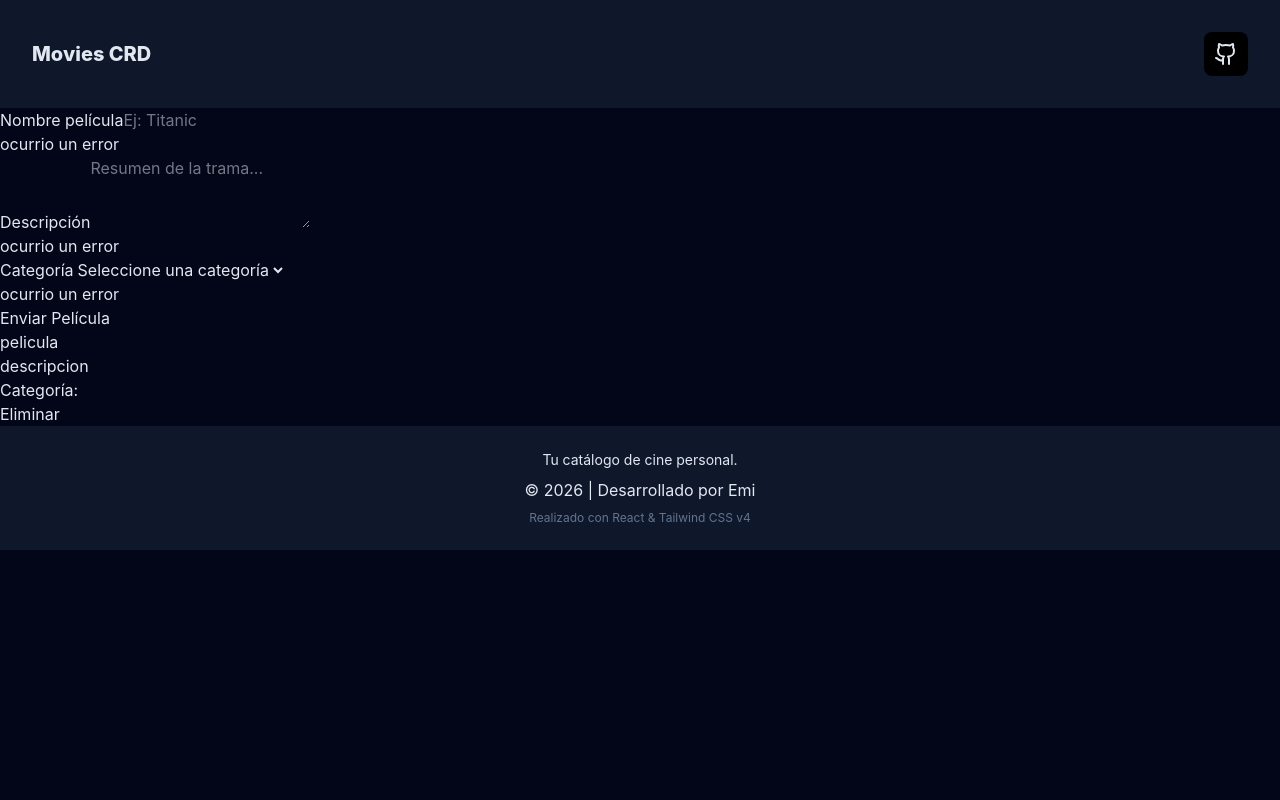
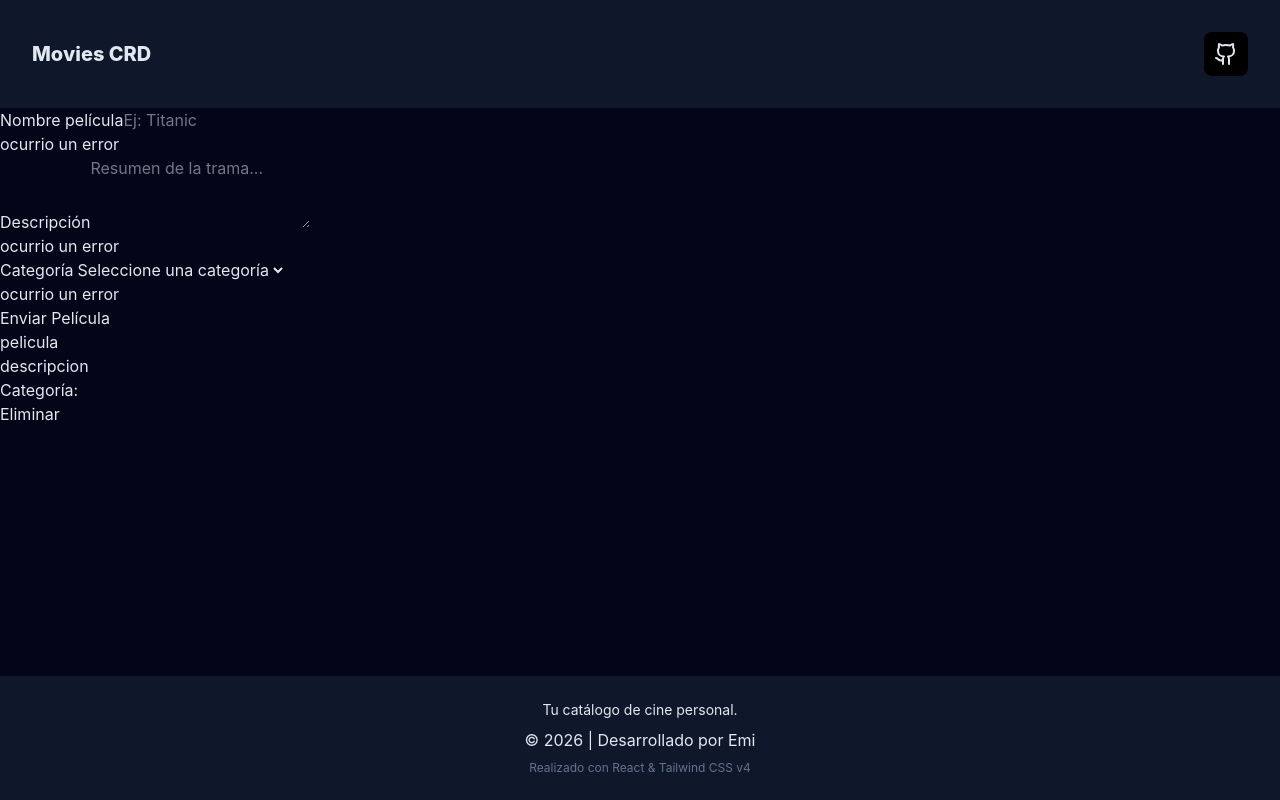
Before and after one commit to rollingcodeschool/peliculas-c22, a React (Vite) app: page / in a window 1280 px wide. Built offline with nearby package versions, Linux system fonts and the light colour scheme.

Commit message:
bajamos el footer

```diff
--- a/index.html
+++ b/index.html
@@ -7,7 +7,7 @@
     <title>13-movies</title>
   </head>
   <body class="bg-slate-950 text-slate-200">
-    <div id="root"></div>
+    <div id="root" class="flex flex-col min-h-screen"></div>
     <script type="module" src="/src/main.jsx"></script>
   </body>
 </html>
--- a/src/App.jsx
+++ b/src/App.jsx
@@ -6,10 +6,9 @@ function App() {
   return (
     <>
       <Navbar />
-      <main>
+      <main className="grow">
         <FormMovie></FormMovie>
       </main>
-
       <Footer />
     </>
   );
```
